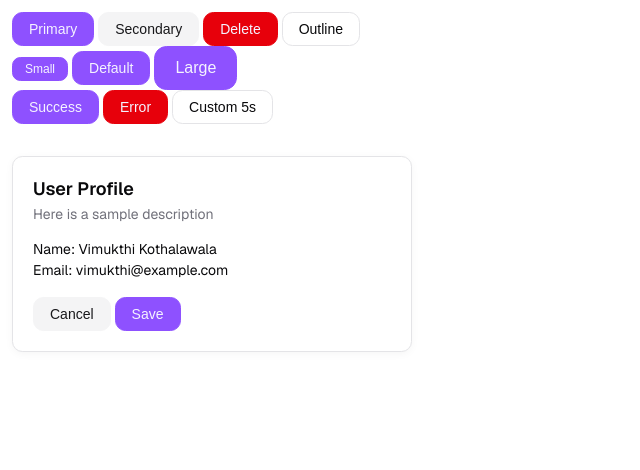
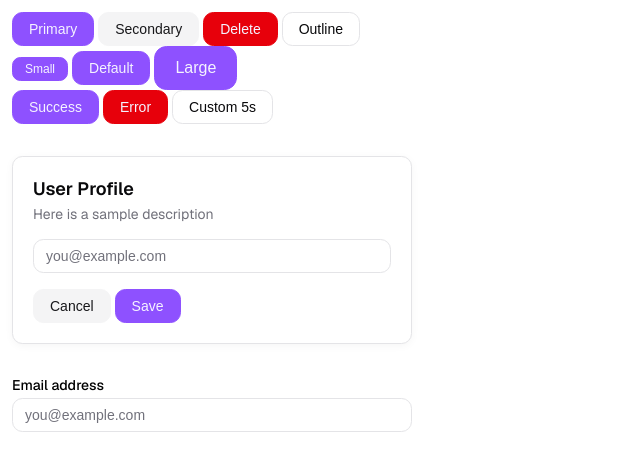
Before and after one commit to VimukthiKothalawala/vendora-ui, a plain HTML site: page index.html in a window 1280 px wide. Shown: the whole page, without its empty margins (0-640 px from the left). Drawn offline with nearby package versions, Linux system fonts and the light colour scheme.

Commit message:
Add input component styles and update email input
Introduced a new input.css file for input component styling and imported it in main.css. Updated index.html to use the new input styles for email fields, replacing static email text with styled input elements.

```diff
--- /dev/null
+++ b/css/components/input.css
@@ -0,0 +1,26 @@
+.input {
+  display: block;
+  width: 100%;
+  padding: 0.5rem 0.75rem;
+  font-size: 0.875rem;
+  border-radius: var(--radius);
+  border: 1px solid var(--input);
+  background-color: var(--background);
+  color: var(--foreground);
+  outline: none;
+  transition: border-color 0.2s ease, box-shadow 0.2s ease;
+}
+
+.input:focus {
+  border-color: var(--ring);
+  box-shadow: 0 0 0 2px var(--ring);
+}
+
+.input:disabled {
+  opacity: 0.6;
+  cursor: not-allowed;
+}
+
+.input::placeholder {
+  color: var(--muted-foreground);
+}
--- a/css/main.css
+++ b/css/main.css
@@ -1,6 +1,7 @@
 @import "./components/button.css";
 @import "./components/toast.css";
 @import "./components/card.css";
+@import "./components/input.css";
 @import "./utils.css";
 @import url('https://fonts.googleapis.com/css2?family=Geist:wght@100..900&display=swap');
 
--- a/index.html
+++ b/index.html
@@ -38,8 +38,14 @@
         <div class="card-description">Here is a sample description</div>
       </div>
       <div class="card-content">
-        <p>Name: Vimukthi Kothalawala</p>
-        <p>Email: vimukthi@example.com</p>
+       <div>
+        <input
+    id="email"
+    type="email"
+    class="input"
+    placeholder="you@example.com"
+  />
+       </div>
       </div>
       <div class="card-footer">
         <button class="btn btn-secondary">Cancel</button>
@@ -47,6 +53,19 @@
       </div>
     </div>
 
+    <div style="max-width: 400px; margin-top: 2rem;">
+  <label for="email" style="font-size: 0.875rem; font-weight: 500; display: block; margin-bottom: 0.25rem;">
+    Email address
+  </label>
+  <input
+    id="email"
+    type="email"
+    class="input"
+    placeholder="you@example.com"
+  />
+</div>
+
+
     <!-- Load toast logic -->
     <script src="./js/components/toast.js"></script>
   </body>
```
